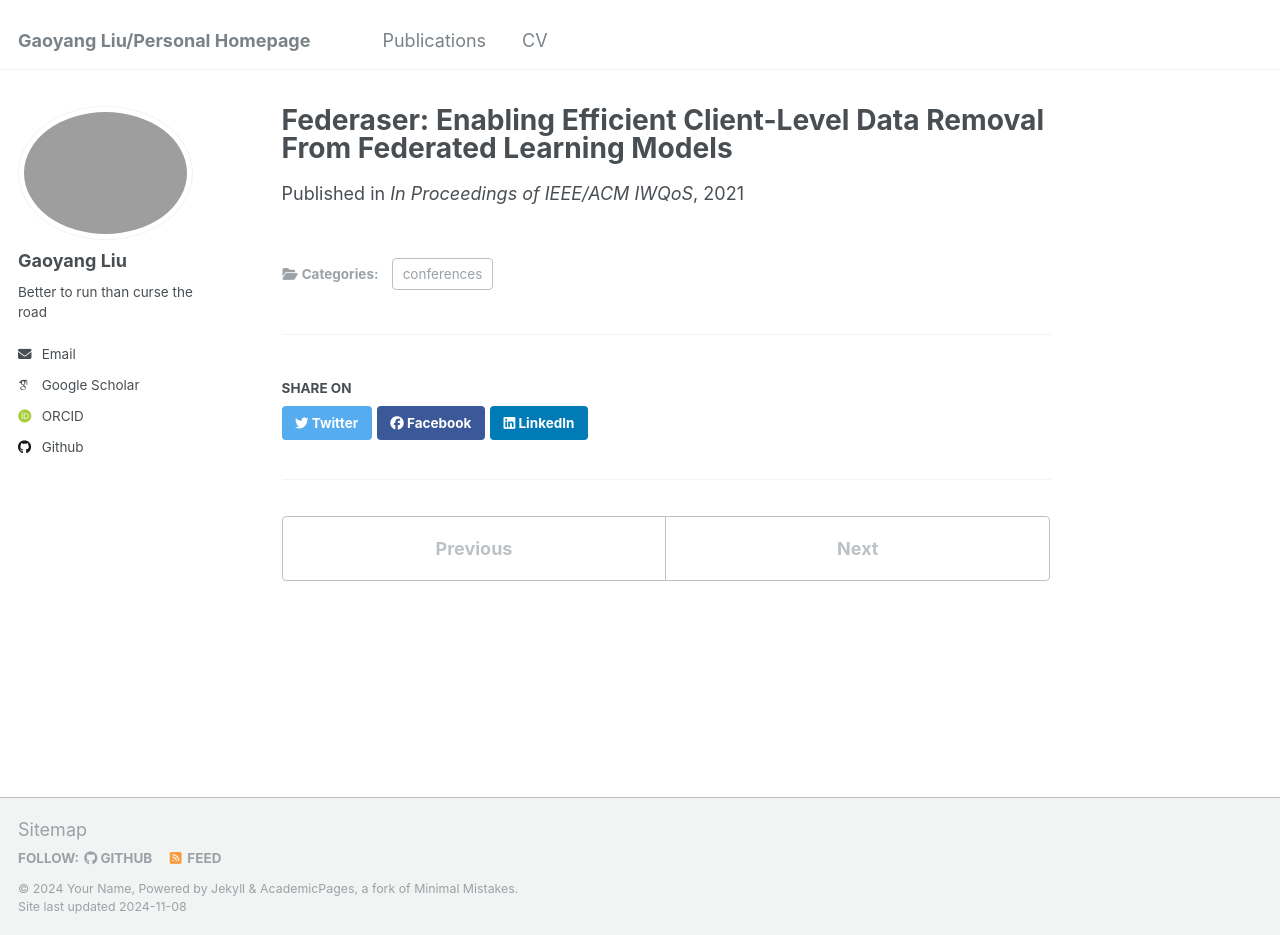
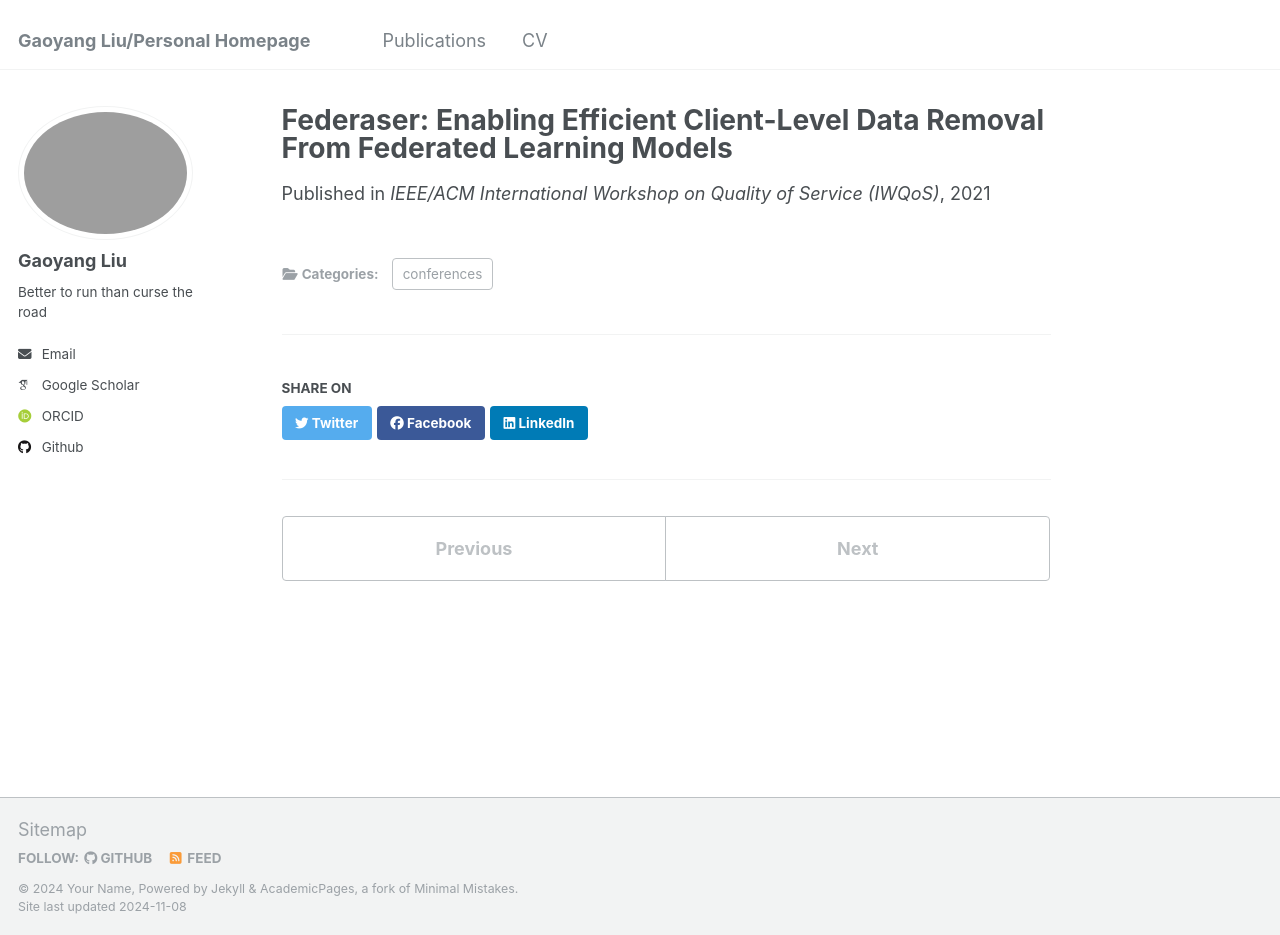
Before and after one commit to gyliu1991/gyliu1991.github.io, a Jekyll site: the page built from _publications/2021-06-25-Federaser.md, in a window 1280 px wide and 935 px high. Built offline with Jekyll 4.4.1, drawn with Linux system fonts in a browser that asks for light colours; some web fonts are replaced.

Commit message:
Update 2021-06-25-Federaser.md

```diff
--- a/_publications/2021-06-25-Federaser.md
+++ b/_publications/2021-06-25-Federaser.md
@@ -5,6 +5,6 @@ category: conferences
 permalink: /publication/2021-06-25-Federaser
 excerpt: 'Gaoyang Liu, Xiaoqiang Ma, Yang Yang, Chen Wang, Jiangchuan Liu'
 date: 2021-06-25
-venue: 'In Proceedings of IEEE/ACM IWQoS'
+venue: 'IEEE/ACM International Workshop on Quality of Service (IWQoS)'
 paperurl: 'https://ieeexplore.ieee.org/abstract/document/9521274/'
 ---
```
